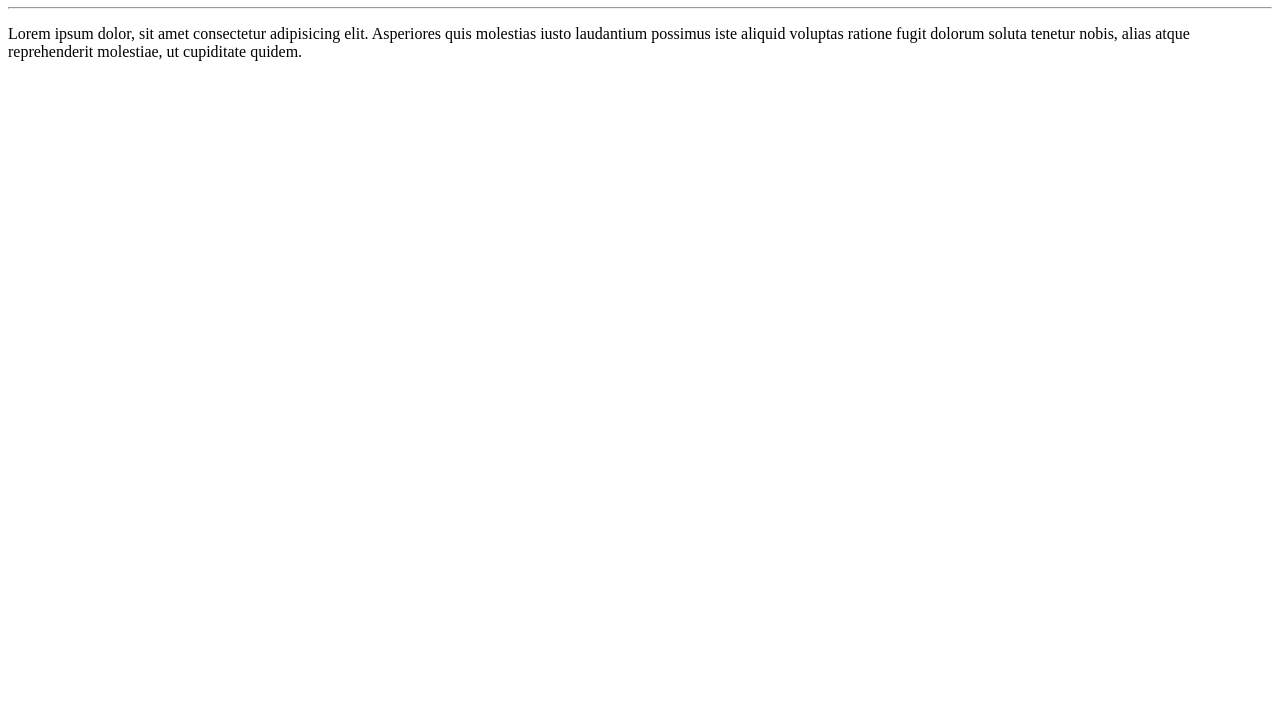
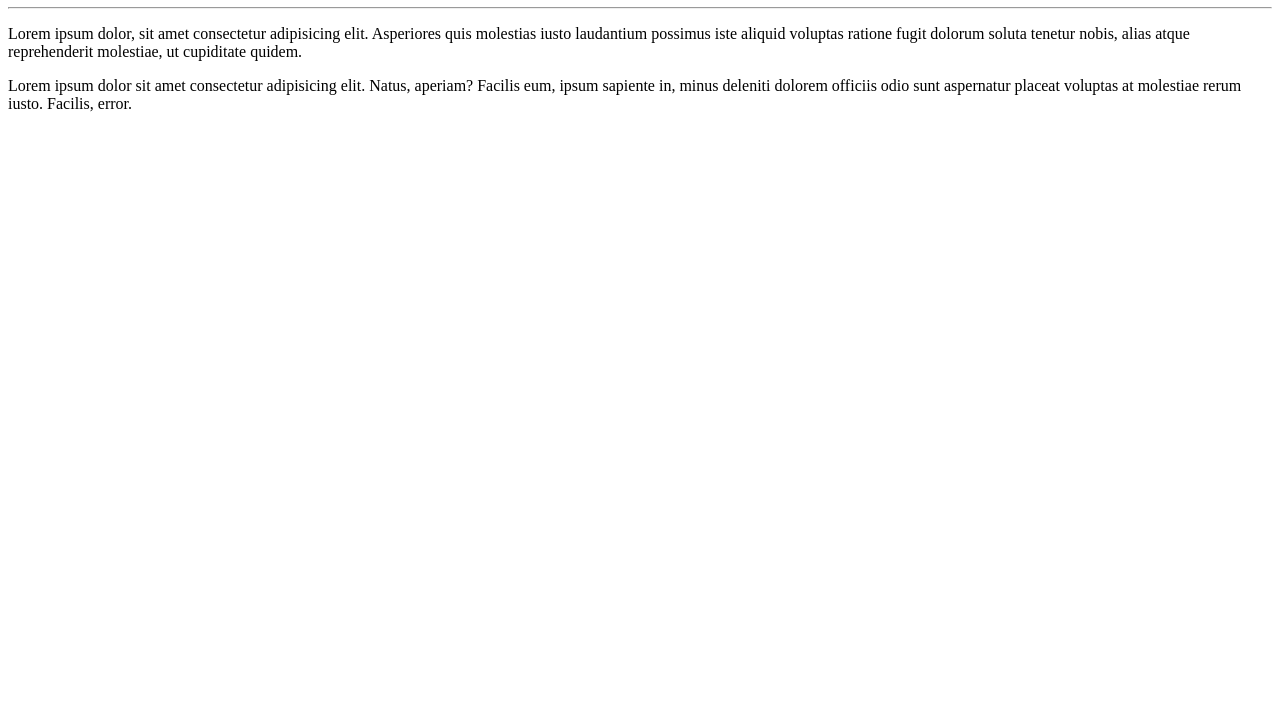
Before and after one commit to thallyshl/Hello-world, a plain HTML site: page Example-site/index.html in a window 1280 px wide. Shown: the part 73-800 px from the top of the page. Drawn offline with Linux system fonts and the light colour scheme.

Commit message:
Update index.html

```diff
--- a/Example-site/index.html
+++ b/Example-site/index.html
@@ -10,5 +10,6 @@
    <h1>Hello world!</h1>
    <hr>
    <p>Lorem ipsum dolor, sit amet consectetur adipisicing elit. Asperiores quis molestias iusto laudantium possimus iste aliquid voluptas ratione fugit dolorum soluta tenetur nobis, alias atque reprehenderit molestiae, ut cupiditate quidem.</p>
+   <p>Lorem ipsum dolor sit amet consectetur adipisicing elit. Natus, aperiam? Facilis eum, ipsum sapiente in, minus deleniti dolorem officiis odio sunt aspernatur placeat voluptas at molestiae rerum iusto. Facilis, error.</p>
 </body>
 </html>
```
